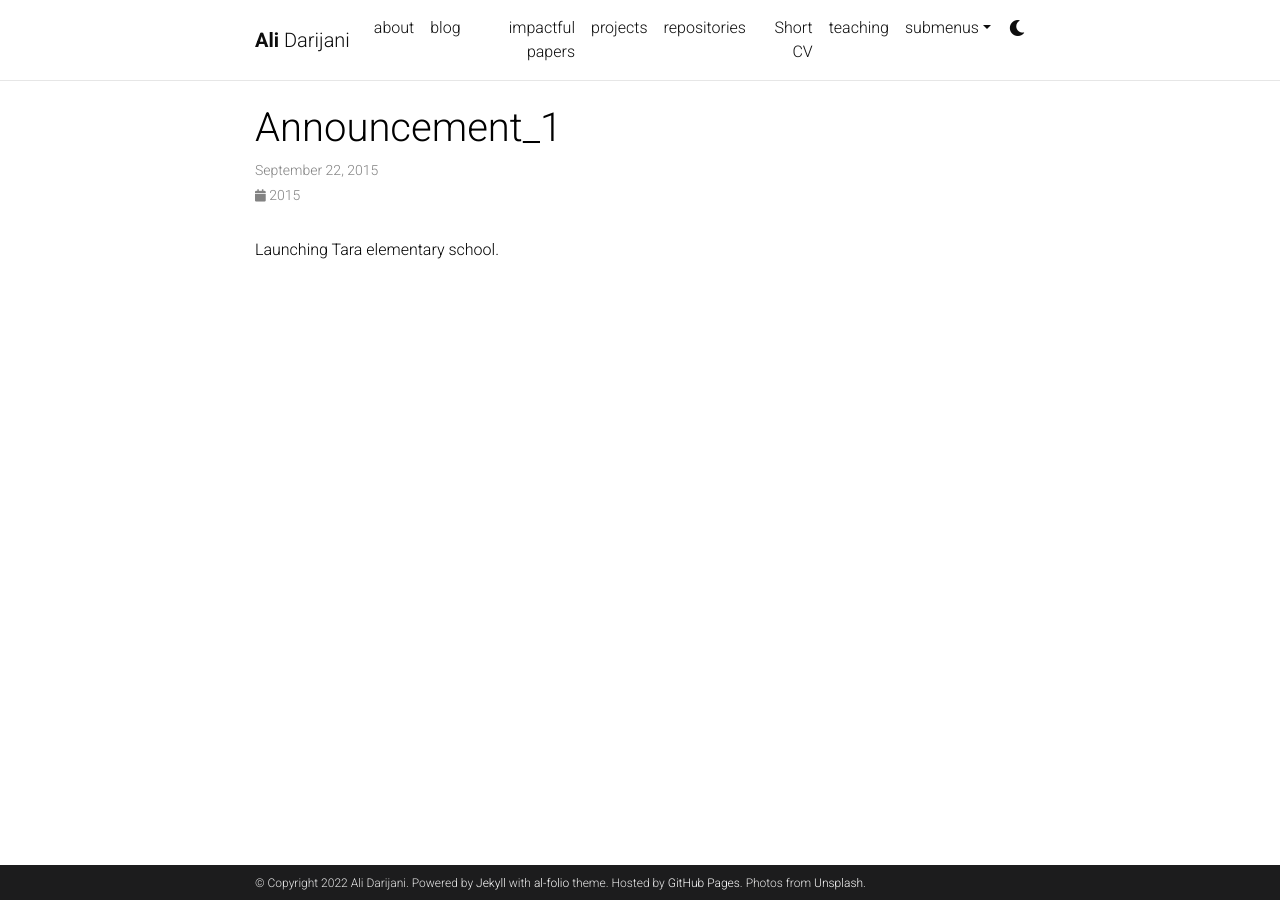
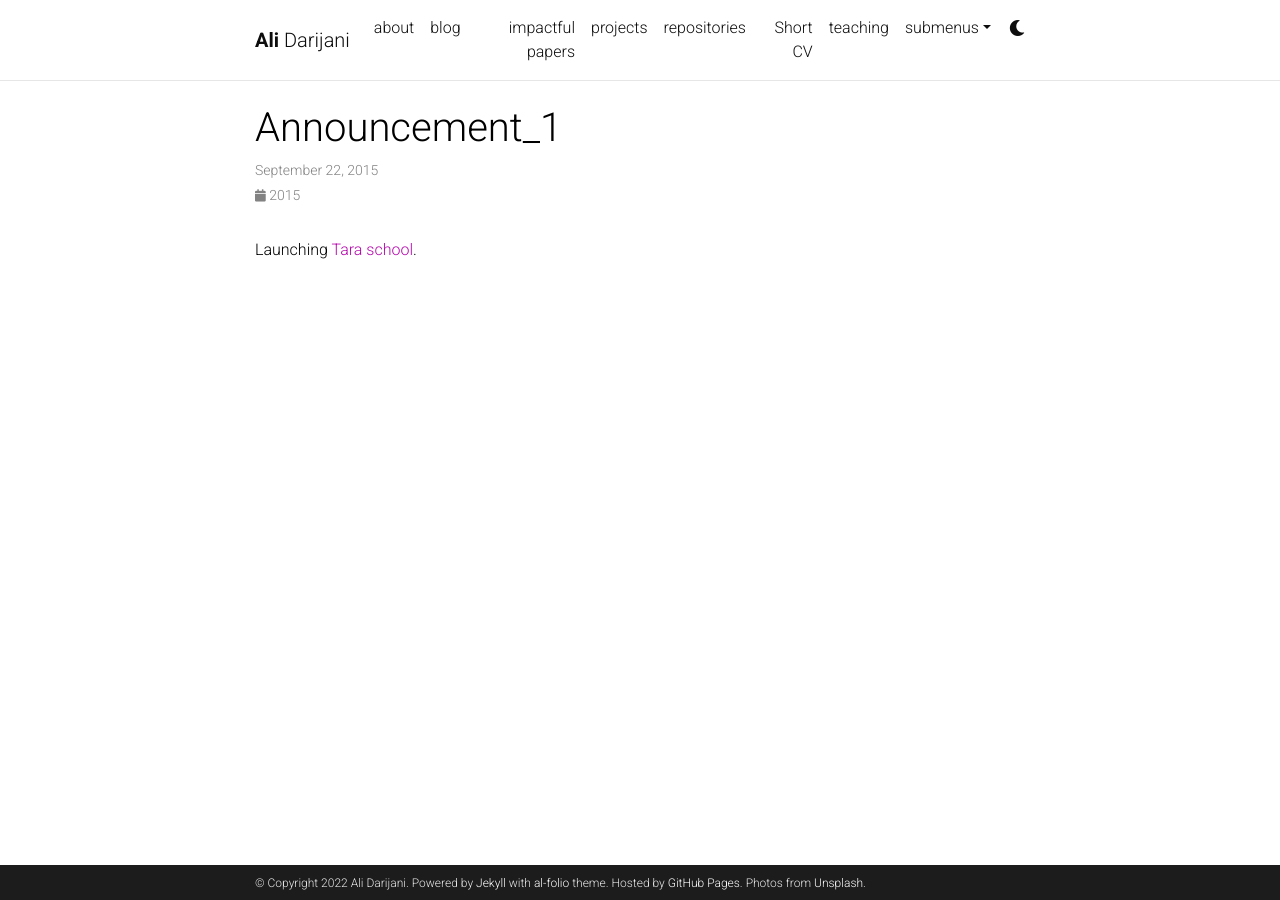
Before and after one commit to adarijani/adarijani.github.io_archived, a Jekyll site: the page built from _news/announcement_1.md, in a window 1280 px wide. Built offline with Jekyll 4.4.1, drawn with Linux system fonts in a browser that asks for light colours; comment, search, counter and statistics services are not loaded; a style sheet for code colours, icons or effects is not loaded.

Commit message:
linking tara and asiakade to their respective project page

```diff
--- a/_news/announcement_1.md
+++ b/_news/announcement_1.md
@@ -1,8 +1,7 @@
 ---
 layout: post
 date: 2015-09-22 00:00:00-0400
-redirect: https://adarijani.github.io/projects/2_project/
 inline: true
 ---
 
-Launching Tara elementary school.
+Launching [Tara school](https://adarijani.github.io/projects/2_project/).
```
Also changed, not shown: _news/announcement_3.md (+1 -1 lines).
